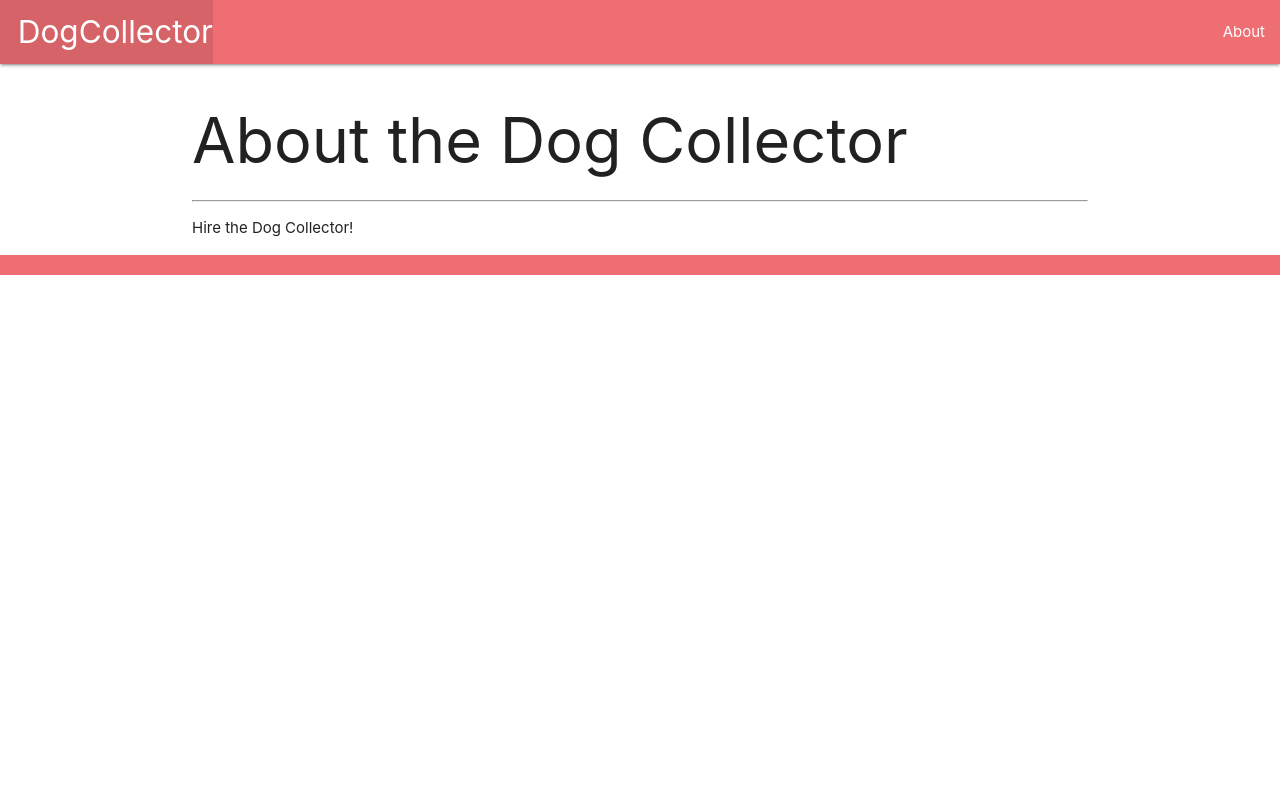
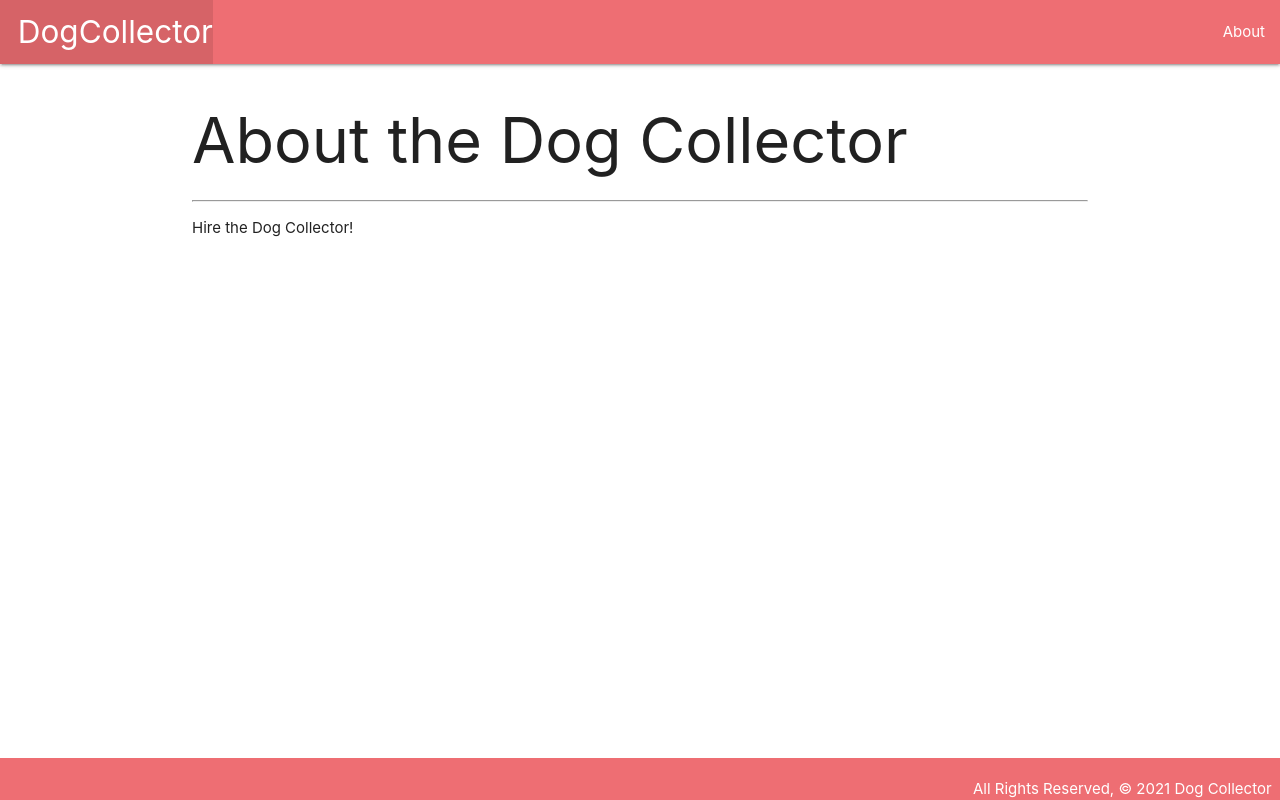
Before and after one commit to gharper235/dog_collector, a Django app: page /about/ in a window 1280 px wide. Run offline with Django 3.2, Linux system fonts and the light colour scheme.

Commit message:
got css styling working

```diff
--- /dev/null
+++ b/main_app/static/css/style.css
@@ -0,0 +1,14 @@
+body {
+  display: flex;
+  min-height: 100vh;
+  flex-direction: column;
+}
+
+main {
+  flex: 1 0 auto;
+}
+
+footer {
+  padding-top: 0;
+  text-align: right;
+}
--- a/main_app/templates/base.html
+++ b/main_app/templates/base.html
@@ -1,13 +1,20 @@
+{% load static %}
+
 <!DOCTYPE html>
 <html lang="en">
   <head>
     <meta charset="UTF-8" />
     <meta name="viewport" content="width=device-width, initial-scale=1.0" />
     <meta http-equiv="X-UA-Compatible" content="ie=edge" />
-    <title>Cat Collector</title>
+    <title>Dog Collector</title>
     <link
       rel="stylesheet"
       href="https://cdnjs.cloudflare.com/ajax/libs/materialize/1.0.0/css/materialize.min.css"
+    />
+    <link
+      rel="stylesheet"
+      type="text/css"
+      href="{% static 'css/style.css' %}"
     />
   </head>
   <body>
```
